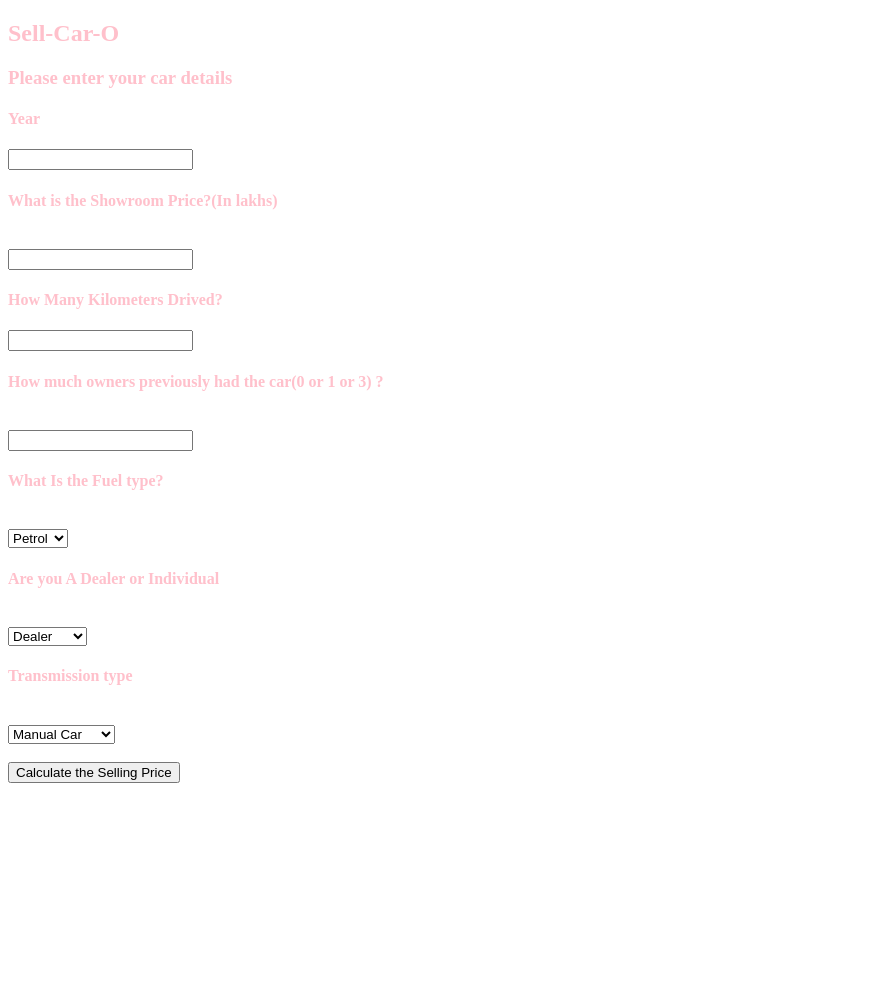
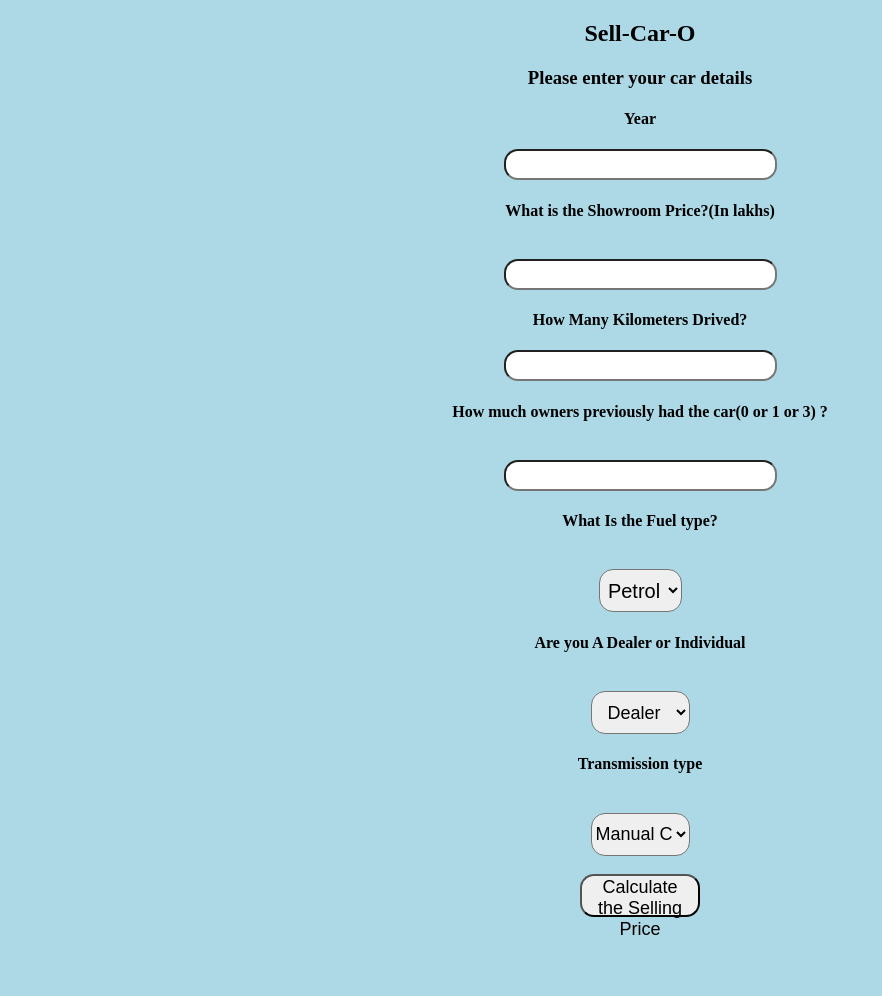
Before and after one commit to Gnanaprakaasham/SELL_CAR-O-, a Flask app: page / in a window 1280 px wide. Shown: the whole page, without its empty margins (0-882 px from the left). Before the commit the page ends 783 px from the top, so only its background shows below. Run offline with Flask 2, Linux system fonts and the light colour scheme; parts of the project's set-up code (start-up, migrations or seed data) failed here and were passed over.

Commit message:
Update index.html

```diff
--- a/templates/index.html
+++ b/templates/index.html
@@ -9,7 +9,7 @@
 
 <body>
 
-    <div style= "color:pink">
+    <div style= "color:black">
         <form action="{{ url_for('predict')}}" method="post">
             <h2>Sell-Car-O</h2>
             <h3>Please enter your car details</h3>
@@ -43,3 +43,115 @@
 
         <br><br><h4>{{ prediction_text }}<h4>
     </div>
+
+    <style>
+        body {
+            background-color: lightblue;
+            text-align: center;
+            padding: 0px;
+        }
+
+        #research {
+            font-size: 18px;
+            width: 100px;
+            height: 23px;
+            top: 23px;
+        }
+
+        #box {
+            border-radius: 60px;
+            border-color: 45px;
+            border-style: solid;
+            font-family: cursive;
+            text-align: center;
+            background-color: rgb(168, 131, 61);
+            font-size: medium;
+            position: absolute;
+            width: 700px;
+            bottom: 9%;
+            height: 850px;
+            right: 30%;
+            padding: 0px;
+            margin: 0px;
+            font-size: 14px;
+        }
+
+        #fuel {
+            width: 83px;
+            height: 43px;
+            text-align: center;
+            border-radius: 14px;
+            font-size: 20px;
+        }
+
+        #fuel:hover {
+            background-color: orange;
+        }
+
+        #research {
+            width: 99px;
+            height: 43px;
+            text-align: center;
+            border-radius: 14px;
+            font-size: 18px;
+        }
+
+        #research:hover {
+            background-color: ;
+        }
+
+        #resea {
+            width: 99px;
+            height: 43px;
+            text-align: center;
+            border-radius: 14px;
+            font-size: 18px;
+        }
+
+        #resea:hover {
+            background-color: orange;
+        }
+
+        #sub {
+            width: 120px;
+            height: 43px;
+            text-align: center;
+            border-radius: 14px;
+            font-size: 18px;
+        }
+
+        #sub:hover {
+            background-color: darkcyan;
+        }
+
+        #first {
+            border-radius: 14px;
+            height: 25px;
+            font-size: 20px;
+            text-align: center;
+        }
+
+        #second {
+            border-radius: 14px;
+            height: 25px;
+            font-size: 20px;
+            text-align: center;
+        }
+
+        #third {
+            border-radius: 14px;
+            height: 25px;
+            font-size: 20px;
+            text-align: center;
+        }
+
+        #fourth {
+            border-radius: 14px;
+            height: 25px;
+            font-size: 20px;
+            text-align: center;
+        }
+    </style>
+</body>
+
+</html>
```
